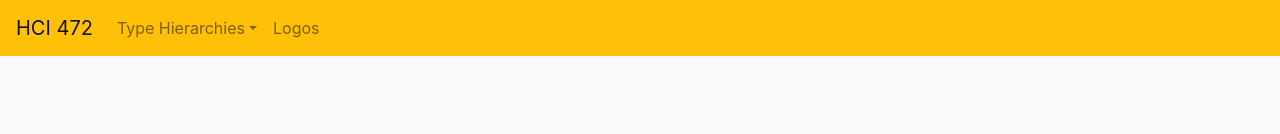
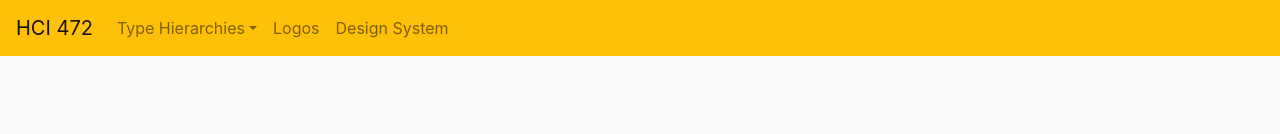
Before and after one commit to futurepraxis/hci472, a plain HTML site: page type/index.html in a window 1280 px wide. Shown: the top 134 px of the page. Drawn offline with nearby package versions, Linux system fonts and the light colour scheme; a web font is replaced by a local one.

Commit message:
Fixed links in navbar

```diff
--- a/type/index.html
+++ b/type/index.html
@@ -23,15 +23,6 @@
 
     <div class="collapse navbar-collapse" id="navbarsExampleDefault">
       <ul class="navbar-nav mr-auto">
-        <!-- <li class="nav-item active">
-          <a class="nav-link" href="hci472/index.html">Home <span class="sr-only">(current)</span></a>
-        </li> -->
-        <!-- <li class="nav-item">
-          <a class="nav-link" href="#">Link</a>
-        </li>
-        <li class="nav-item">
-          <a class="nav-link disabled" href="#" tabindex="-1" aria-disabled="true">Disabled</a>
-        </li> -->
         <li class="nav-item dropdown">
           <a class="nav-link dropdown-toggle" href="#" id="dropdown01" data-toggle="dropdown" aria-haspopup="true" aria-expanded="false">Type Hierarchies</a>
           <div class="dropdown-menu" aria-labelledby="dropdown01">
@@ -44,6 +35,9 @@
         <li class="nav-item">
           <a class="nav-link" href="../logos/index.html">Logos</a>
         </li>
+        <li class="nav-item">
+          <a class="nav-link" href="../design-system">Design System</a>
+      </li>
       </ul>
     </div>
   </nav>
```
Also changed, not shown: type/hierarchy1.html (+3 -0 lines), type/hierarchy2.html (+3 -9 lines), type/hierarchy3.html (+3 -9 lines).
